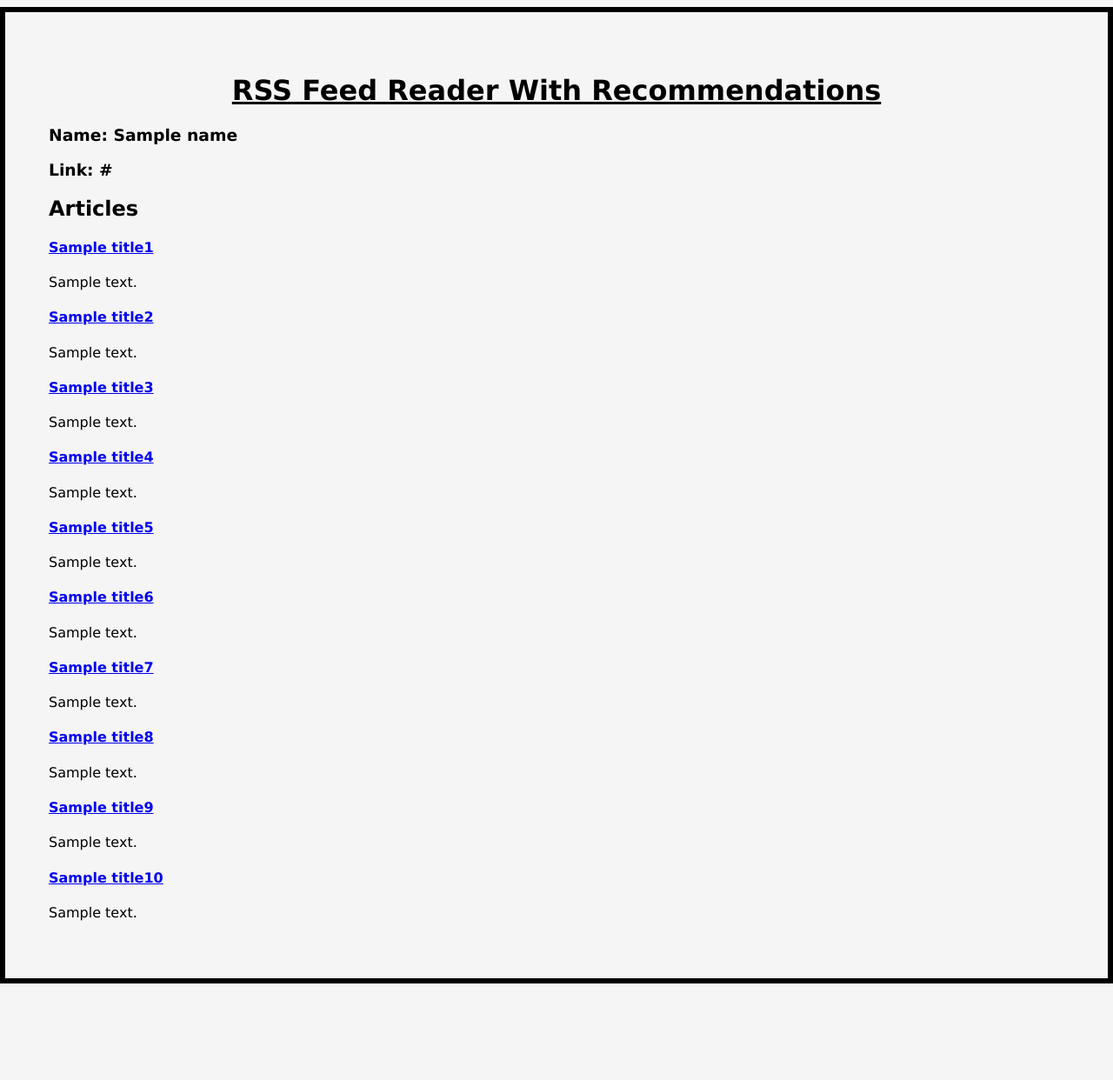
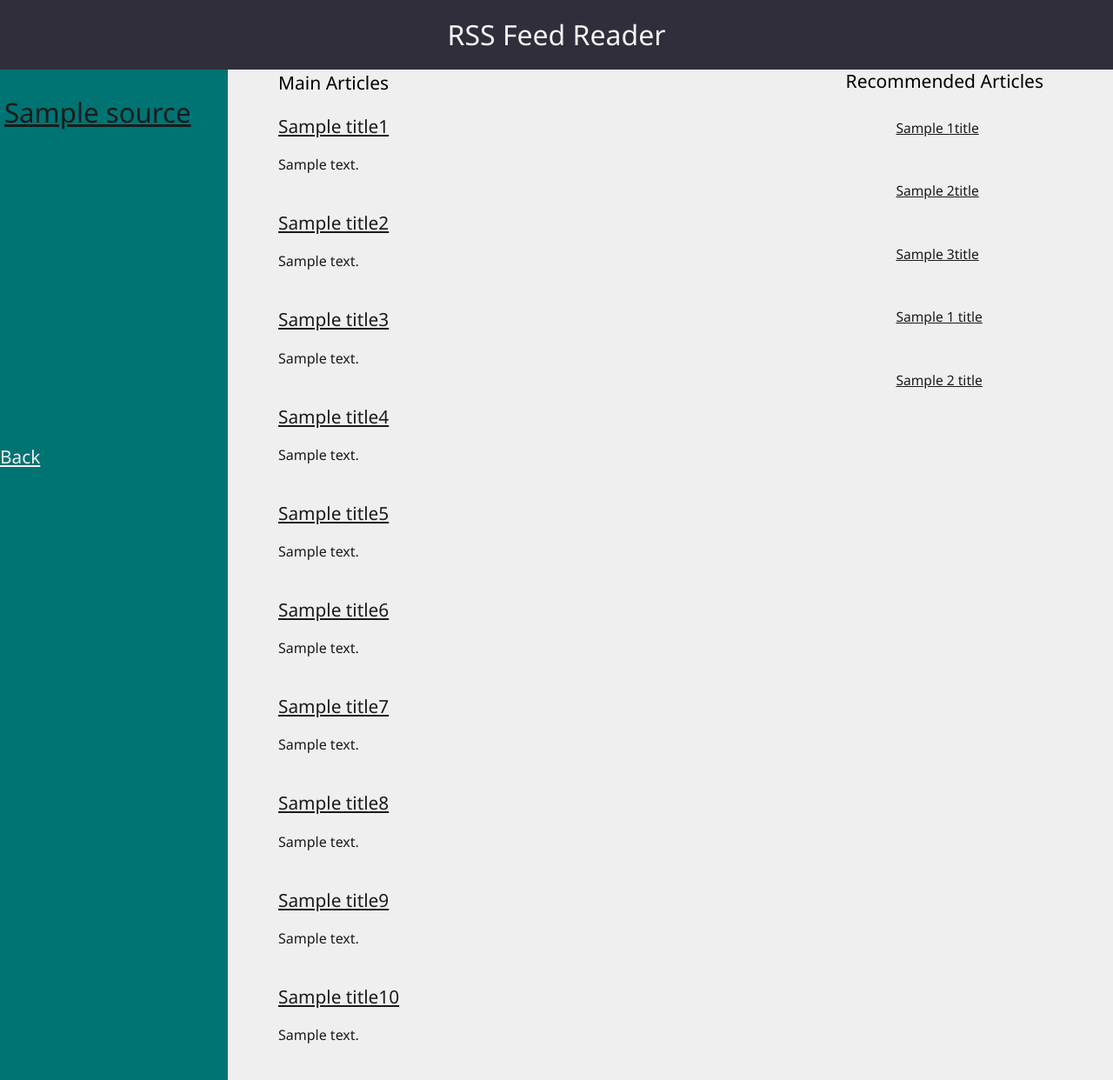
Before and after one commit to AnorexicAtticusFinch/RSS-Feed-Reader-With-Recommendations, a Django app: template templates/saved.html in a window 1280 px wide. Shown: the whole page at 87% size. Before the commit the page ends 1131 px from the top, so only its background shows below. Run offline with Django 3.2, Linux system fonts and the light colour scheme; tables that the repository leaves empty hold one stand-in row (values such as "Sample post"); the template is opened without the code that fills it: values that come from a table or form of the project are taken from there, most other values are stand-ins (such as "Sample title", 1, 10 or a date in 2020).

Commit message:
Update saved.html

```diff
--- a/templates/saved.html
+++ b/templates/saved.html
@@ -1,38 +1,206 @@
-{% extends 'base.html' %}
-{%  block content %}
-<h1><center><u>RSS Feed Reader With Recommendations</u></center></h1>
-<h3>Name: {{name}}</h3>
-<h3>Link: {{link}}</h3>
-<h2>Articles</h2>
+<!DOCTYPE html>
+<html>
+<head>
+    <meta charset="UTF-8">
+    <title>RSS Feed Reader</title>
+    <style type="text/css">
+    body,html{
+    height: 100%;
+    margin: 0%;
+}
+body{
+    /*background-color: #007373;*/
+    background-image: linear-gradient(to right, #007373,#007373 20.5%,#EFEFEF 20.5%,#EFEFEF);
+}
+#articles {
+    background-color: #EFEFEF;
+    overflow: scroll;
+    width:19.5%;
+    height:700px;
+    font-family: 'Segoe UI', Tahoma, Geneva, Verdana, sans-serif;
+    font-size: 12px;
+    line-height: 1.5;
+    list-style: none;
+    position: absolute;
+    top: 120px;
+    right:0px;
+    color: #D5D5D5;
 
-<a href={{link1}}><h4>{{title1}}</h4></a>
-<p>{{description1}}</p>
+}
+#title{
+    padding-right: 6.25%;
+    font-family: 'Segoe UI', Tahoma, Geneva, Verdana, sans-serif;
+    font-weight: 110;
+    position: absolute;
+    top: 58px;
+    right: 0px;
+    font-size: 21px;
 
-<a href={{link2}}><h4>{{title2}}</h4></a>
-<p>{{description2}}</p>
+}
+#Source_bar_Heading{
+    font-family: 'Segoe UI', Tahoma, Geneva, Verdana, sans-serif;
+    font-weight: 90;
+}
+#Source_Bar{
+    margin-top: 0%;
+    float: left;
+    padding: 5px;
+    box-sizing: border-box;
+    width: 310px;
+    height: 400px;
+    overflow: scroll;
+    line-height: 2em;
+    font-family: 'Segoe UI', Tahoma, Geneva, Verdana, sans-serif;
+    font-size: 150%;
+    background-color: ##007373;
+    margin-bottom: 30%;
+    position: absolute;
+    top: 100px;
+    color: rgb(27, 27, 27);
+}
 
-<a href={{link3}}><h4>{{title3}}</h4></a>
-<p>{{description3}}</p>
+#user_input{
+    float: left;
+    line-height: 2.5;
+    position: absolute;
+    left: 0px;
+    top: 500px;
+    font-family: 'Segoe UI', Tahoma, Geneva, Verdana, sans-serif;
+    color: #EFEFEF;
+}
+#Heading{
+    font-family: 'Segoe UI', Tahoma, Geneva, Verdana, sans-serif;
+    font-weight: 120;
+    background-color: #302E3B;
+    color: whitesmoke;
+    margin: 0%;
+    padding: 0%;
+    line-height: 2.5em;
+}
+#main_articles{
+    font-family: 'Segoe UI', Tahoma, Geneva, Verdana, sans-serif;
+    font-weight: 120;
+    list-style: none;
+    line-height: 1.5;
+    position: absolute;
+    width: 790px;
+    color: rgb(27, 27, 27);
+}
 
-<a href={{link4}}><h4>{{title4}}</h4></a>
-<p>{{description4}}</p>
 
-<a href={{link5}}><h4>{{title5}}</h4></a>
-<p>{{description5}}</p>
+#main_title{
+    font-family: 'Segoe UI', Tahoma, Geneva, Verdana, sans-serif;
+    font-weight: 110;
+    font-size: 21px;
+}
+#main_id{
+    position: absolute;
+    top:60px;
+    left:320px;
 
-<a href={{link6}}><h4>{{title6}}</h4></a>
-<p>{{description6}}</p>
+}
+/* width */
+::-webkit-scrollbar {
+    width: 10px;
+    height: 0px;
+  }
 
-<a href={{link7}}><h4>{{title7}}</h4></a>
-<p>{{description7}}</p>
+  /* Track */
+  ::-webkit-scrollbar-track {
+    background: #4D5465;
+  }
 
-<a href={{link8}}><h4>{{title8}}</h4></a>
-<p>{{description8}}</p>
+  /* Handle */
+  ::-webkit-scrollbar-thumb {
+    background: #888;
+  }
 
-<a href={{link9}}><h4>{{title9}}</h4></a>
-<p>{{description9}}</p>
+  /* Handle on hover */
+  ::-webkit-scrollbar-thumb:hover {
+    background: #888;
+}
+a:link{
+    color: rgb(27, 27, 27);
+}
+a:visited{
+    color: rgb(27, 27, 27);
+}
+a{
+    font-size: 130%;
+}
 
-<a href={{link10}}><h4>{{title10}}</h4></a>
-<p>{{description10}}</p>
+</style>
+</head>
+<body>
+        <h1 id = "Heading"><center>RSS Feed Reader</center></h1>
+        <!--h2 id="Source_bar_Heading">Previously Visited</h2-->
+        <ul id="Source_Bar" >
+                {% for i in Source %}
+                <li><a href=http://127.0.0.1:8000/{{forloop.counter}}>{{i.name}}</a></li>
+                {% endfor %}
 
-{% endblock %}
+    </ul>
+    <a href="http://127.0.0.1:8000/" id="user_input">Back</a>
+    </ul>
+    <div  id = "main_id">
+       <h3 id="main_title"> Main Articles </h3>
+       <list id ="main_articles">
+            <li>
+                    <a href = "{{link1}}">{{title1}}</a>
+                    <p>{{description1}}</p><br>
+            </li>
+           <li>
+               <a href = "{{link2}}">{{title2}}</a>
+               <p>{{description2}}</p><br>
+            </li>
+            <li>
+                    <a href = "{{link3}}">{{title3}}</a>
+                    <p>{{description3}}</p><br>
+            </li>
+            <li>
+                    <a href = "{{link4}}">{{title4}}</a>
+                    <p>{{description4}}</p><br>
+            </li>
+            <li>
+                    <a href = "{{link5}}">{{title5}}</a>
+                    <p>{{description5}}</p><br>
+            </li>
+            <li>
+                    <a href = "{{link6}}">{{title6}}</a>
+                    <p>{{description6}}</p><br>
+            </li>
+            <li>
+                    <a href = "{{link7}}">{{title7}}</a>
+                    <p>{{description7}}</p><br>
+            </li>
+            <li>
+                    <a href = "{{link8}}">{{title8}}</a>
+                    <p>{{description8}}</p><br>
+            </li>
+            <li>
+                    <a href = "{{link9}}">{{title9}}</a>
+                    <p>{{description9}}</p><br>
+            </li>
+            <li>
+                    <a href = "{{link10}}">{{title10}}</a>
+                    <p>{{description10}}</p><br>
+            </li>
+
+       </list>
+   </div>
+
+   <div >
+   <h3 id="title">Recommended Articles </h3>
+        <list id ="articles">
+            <li><a href = "{{1link}}"><p>{{1title}}</p>
+                     </a></li><br>
+             <li><a href = "{{2link}}"><p>{{2title}}</p></a></li><br>
+            <li><a href = "{{3link}}"><p>{{3title}}</p></a></li><br>
+            <li><a href = "{{1_link}}"><p>{{1_title}}</p></a></li><br>
+            <li><a href = "{{2_link}}"><p>{{2_title}}</p></a></li><br>
+
+        </list>
+    </div>
+</body>
+
+</html>
```
